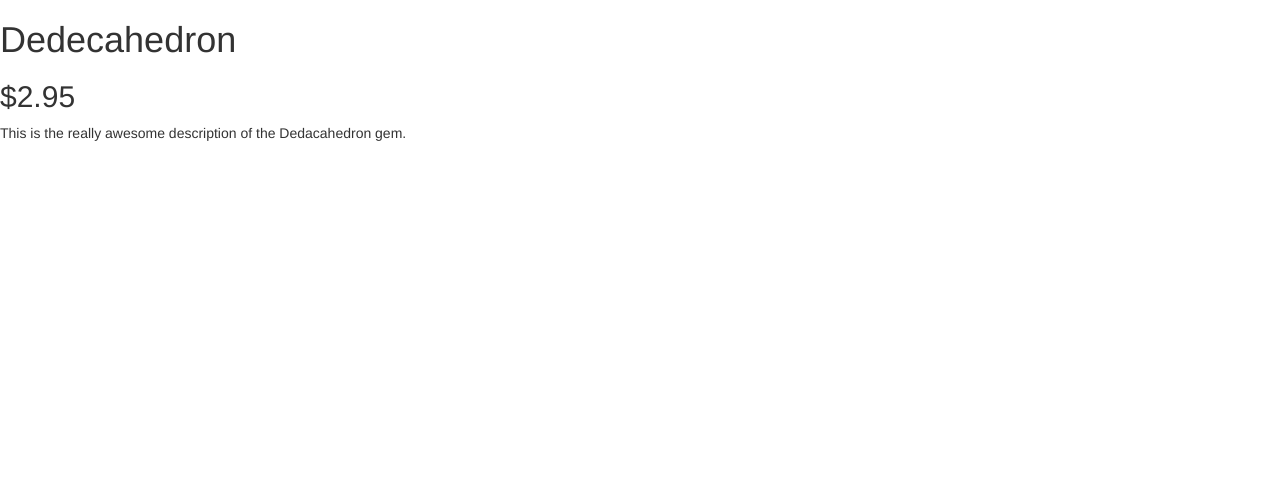
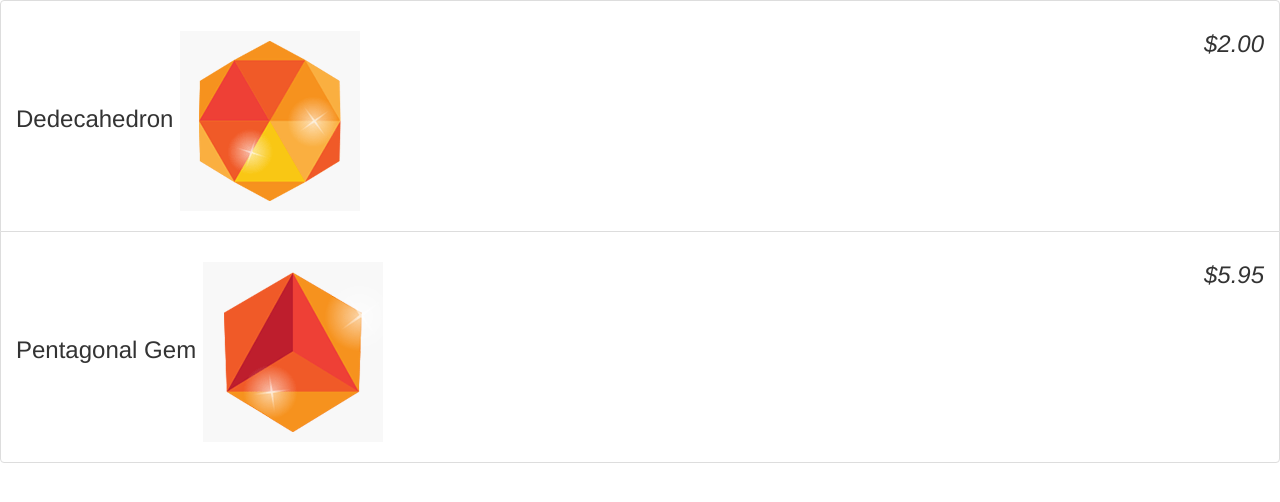
Before and after one commit to corbin-michael/Gem-Store, a plain HTML site: page index.html in a window 1280 px wide. Drawn offline with Linux system fonts and the light colour scheme.

Commit message:
uploaded images and looping through all products

```diff
--- a/index.html
+++ b/index.html
@@ -4,16 +4,21 @@
    <head>
       <link rel="stylesheet" type="text/css" href="css/bootstrap.min.css">
    </head>
-   <body>
+   <body ng-controller="StoreController as store">
 
       <!-- add a directive ng-contoller -->
       <!-- StoreController = Controller name -->
       <!-- store = Alias of StoreController. 'store' is what we'll use inside our Expressions -->
       <!-- scope of StoreController is only in this div -->
-      <div ng-controller="StoreController as store">
-         <h1> {{store.product.name}} </h1>
-         <h2> ${{store.product.price}} </h2>
-         <p> {{store.product.description}} </p>
+         <ul class="list-group">
+            <li class="list-group-item" ng-repeat="product in store.products">
+               <h3>
+                  {{ product.name }}
+                  <em class="pull-right">{{ product.price | currency }}</em>
+                  <img ng-src="{{product.images[0].full}}" />
+               </h3>
+            </li>
+         </ul>
       </div>
 
       <script type="text/javascript" src="js/angular.min.js"></script>
--- a/js/app.js
+++ b/js/app.js
@@ -3,13 +3,34 @@
 
    // store controller
    app.controller('StoreController', function(){
-      this.product = gem;
+      this.products = gems;
    });
 
    // object
-   var gem = {
-      name: 'Dedecahedron',
-      price: 2.95,
-      description: 'This is the really awesome description of the Dedacahedron gem.'
-   }
+   var gems = [
+      {
+         name: 'Dedecahedron',
+         price: 2,
+         description: 'This is the really awesome description of the Dedacahedron gem.',
+         canPurchase: true,
+         images: [
+            {
+               full: 'images/gem-01.gif',
+               thumb: 'images/gem-02.gif'
+            }
+         ]
+      },
+      {
+         name: 'Pentagonal Gem',
+         price: 5.95,
+         description: 'Who doesn\'t want a gem like this?',
+         canPurchase: false,
+         images: [
+            {
+               full: 'images/gem-03.gif',
+               thumb: 'images/gem-04.gif'
+            }
+         ]
+      }
+   ];
 })();
```
Also changed, not shown: images/gem-01.gif (added), images/gem-02.gif (added), images/gem-03.gif (added), images/gem-04.gif (added), images/gem-05.gif (added), images/gem-06.gif (added), images/gem-07.gif (added), images/gem-08.gif (added), images/gem-09.gif (added).
